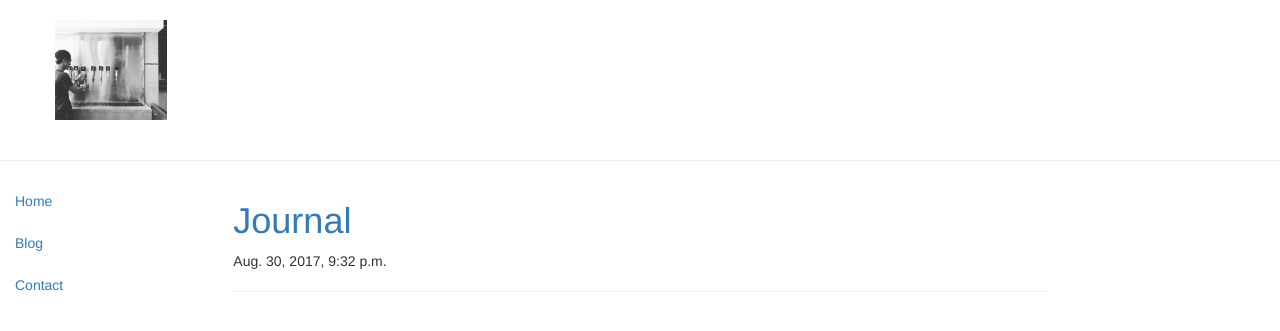
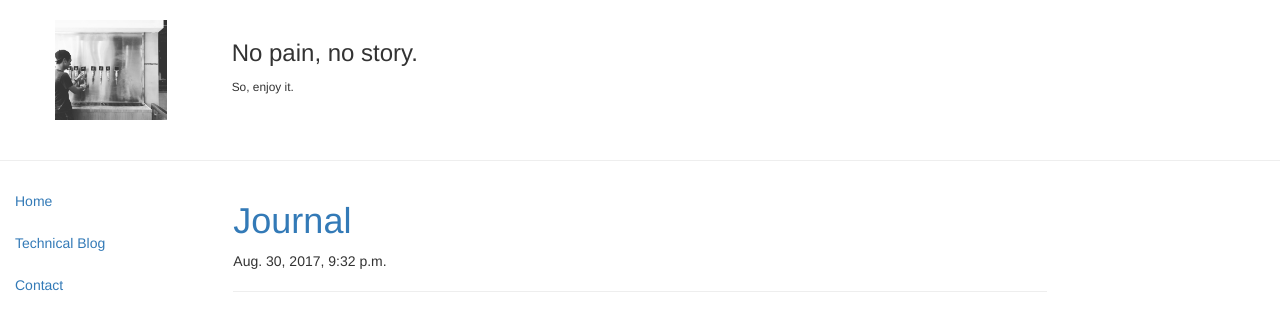
Before and after one commit to pingrunhuang/BLOG, a Django app: page /life_blog/ in a window 1280 px wide. Shown: the top 331 px of the page. Run offline with Django 3.2, Linux system fonts and the light colour scheme; data comes from the database, SQL or seed files in the repository; some libraries are stand-ins or nearby versions.

Commit message:
add sidebar navigation

```diff
--- a/life_blog/life_blog_static/css/custom.css
+++ b/life_blog/life_blog_static/css/custom.css
@@ -21,7 +21,7 @@ pre{
 
 header {
   background-color: #263d36;
-  background-image: url('header.png');
+  /*background-image: url('header.png');*/
   background-position: center top;
   background-repeat: no-repeat;
   background-size: cover;
--- a/life_blog/templates/life_base.html
+++ b/life_blog/templates/life_base.html
@@ -16,15 +16,23 @@
         <img src="{% static 'life_blog_static/images/me.jpg' %}" alt="profile" style="max-height:100px;" class="responsive-img">
       </center>
     </div>
+    <div class="col-sm-8 page_header">
+        <h3>
+          No pain, no story.
+        </h3>
+        <small>
+          So, enjoy it.
+        </small>
+    </div>
   </div>
   <hr>
   <div class="row">
     <div class="col-sm-2">
       <div class="bs-sidebar" id="sidebar" style="background-color:#fff">
         <ul class="nav nav-pills nav-stacked">
-          <li><a href="/">Home</a></li>
-          <li><a href="#">Blog</a></li>
-          <li><a href="#">Contact</a></li>
+          <li><a href="/life_blog">Home</a></li>
+          <li><a href="/">Technical Blog</a></li>
+          <li><a href="https://pingrunhuang.github.io/">Contact</a></li>
         </ul>
       </div>
     </div>
--- a/technical_blog/technical_blog_static/css/custom.css
+++ b/technical_blog/technical_blog_static/css/custom.css
@@ -21,7 +21,7 @@ pre{
 
 header {
   background-color: #263d36;
-  background-image: url('header.png');
+  /*background-image: url('header.png');*/
   background-position: center top;
   background-repeat: no-repeat;
   background-size: cover;
```
Also changed, not shown: technical_blog/templates/technical_base.html (+7 -2 lines).
